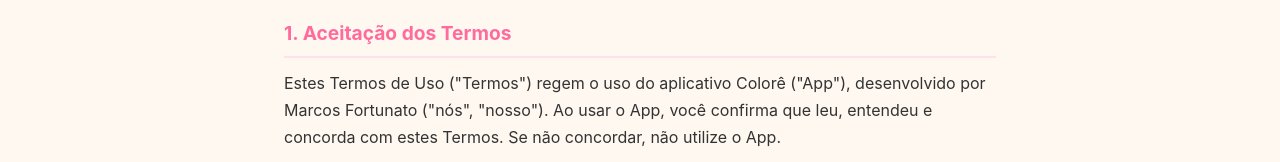
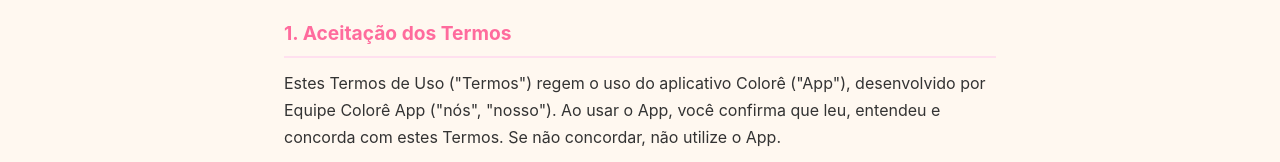
Before and after one commit to mfortunas/Privacy-policy, a plain HTML site: page colore-terms-pt.html in a window 1280 px wide. Shown: the part 446-608 px from the top of the page. Drawn offline with Linux system fonts and the light colour scheme.

Commit message:
Update colore-terms-pt.html

```diff
--- a/colore-terms-pt.html
+++ b/colore-terms-pt.html
@@ -90,7 +90,7 @@
   </div>
 
   <h2>1. Aceitação dos Termos</h2>
-  <p>Estes Termos de Uso ("Termos") regem o uso do aplicativo Colorê ("App"), desenvolvido por Marcos Fortunato ("nós", "nosso"). Ao usar o App, você confirma que leu, entendeu e concorda com estes Termos. Se não concordar, não utilize o App.</p>
+  <p>Estes Termos de Uso ("Termos") regem o uso do aplicativo Colorê ("App"), desenvolvido por Equipe Colorê App ("nós", "nosso"). Ao usar o App, você confirma que leu, entendeu e concorda com estes Termos. Se não concordar, não utilize o App.</p>
   <p>O App é destinado ao uso por crianças sob supervisão dos pais ou responsáveis. O responsável legal pelo menor aceita estes Termos em nome da criança.</p>
 
   <h2>2. Descrição do Serviço</h2>
```
